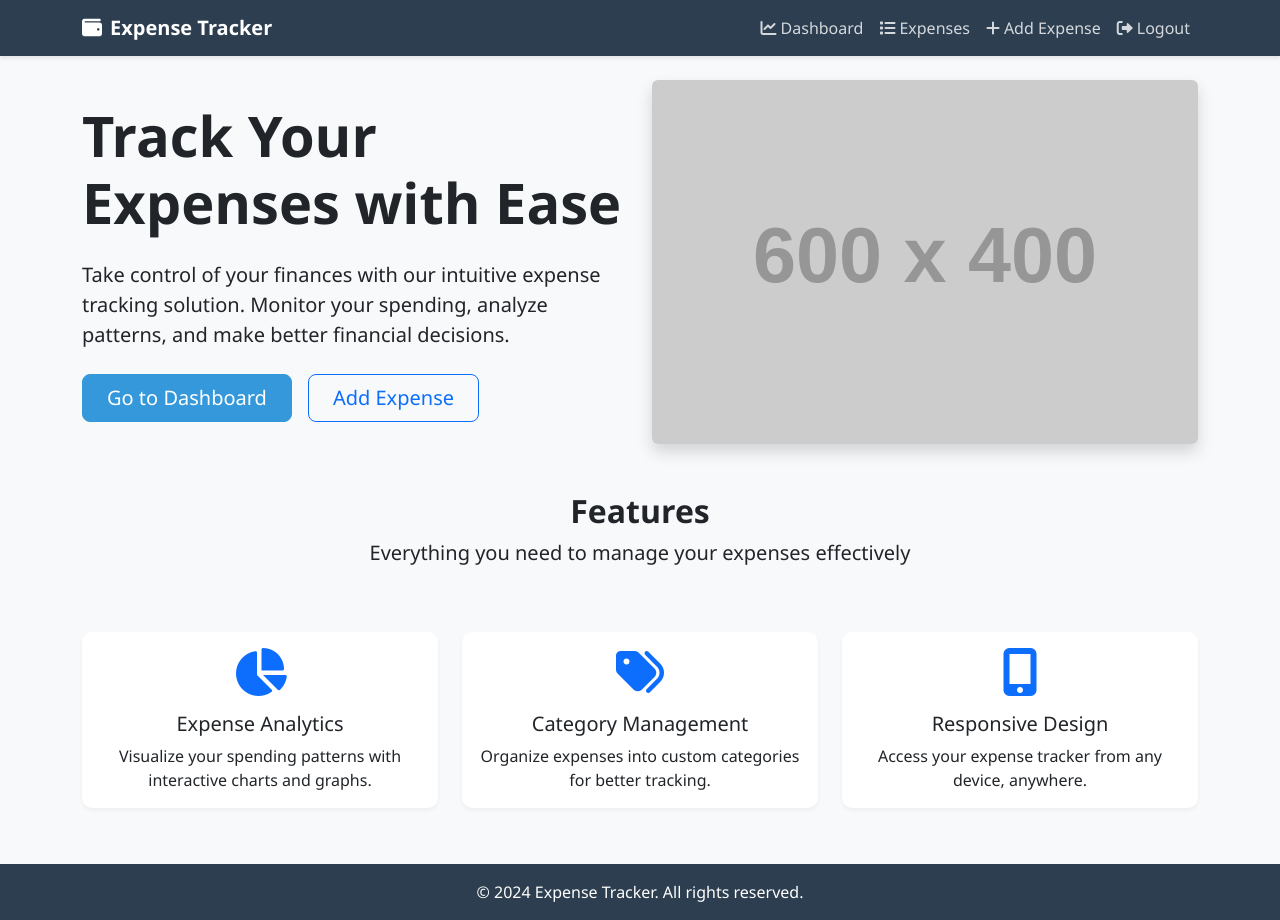
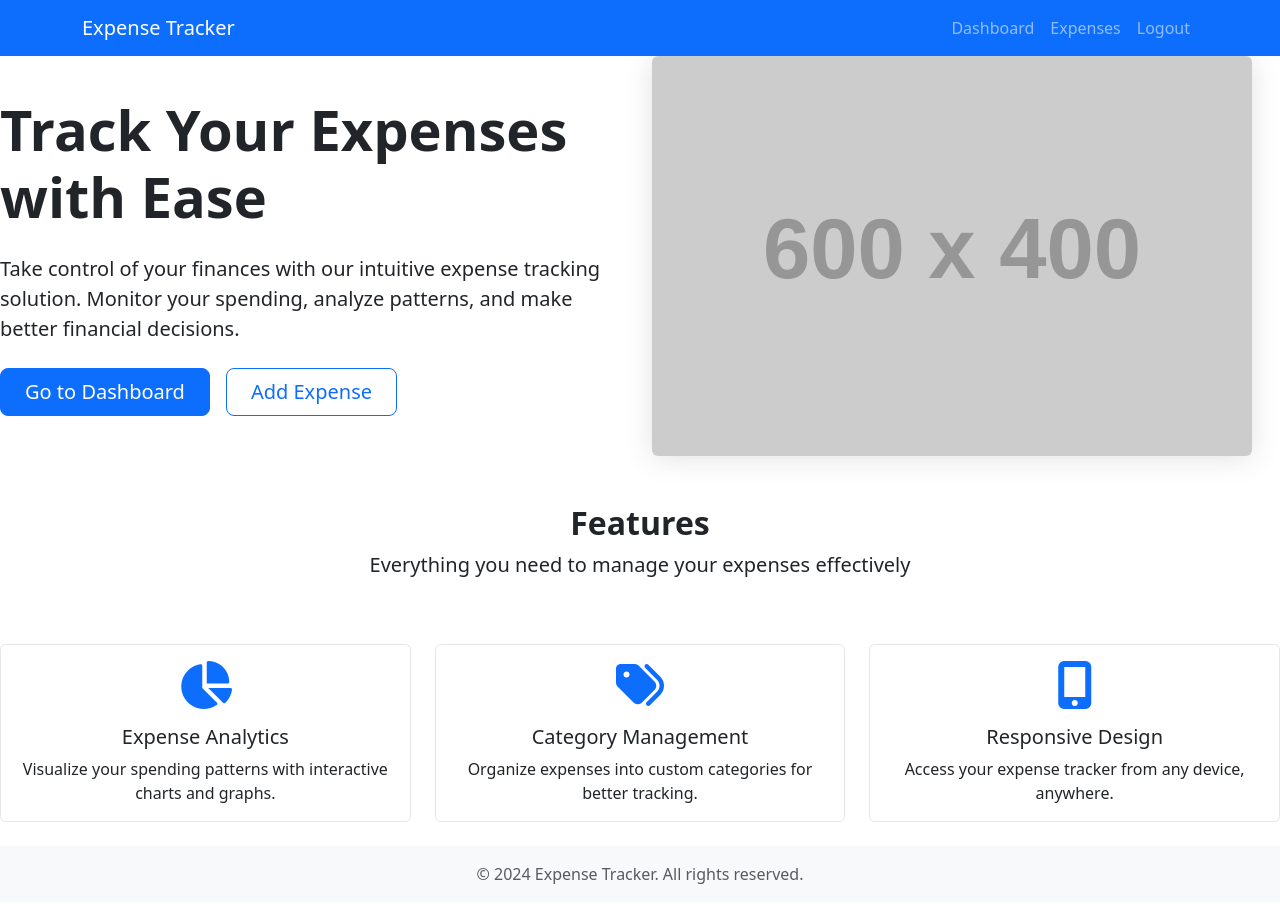
Before and after one commit to JacklineMacharia/Personal_Expense_Tracker, a Django app: page / in a window 1280 px wide. After the commit the page ends 884 px from the top, so only its background shows below. Run offline with Django 4.2, Linux system fonts and the light colour scheme; the visitor is signed in with stand-in values (Sample User, id 1); grey boxes labelled with a size stand in for pictures from a placeholder-image service; some libraries are stand-ins or nearby versions.

Commit message:
Enhanced dashboard with additional statistics and improved UI

```diff
--- a/expenses/views.py
+++ b/expenses/views.py
@@ -3,7 +3,7 @@ from django.contrib.auth.decorators import login_required
 from django.contrib.auth import login, logout, authenticate
 from django.contrib.auth.forms import UserCreationForm
 from django.contrib import messages
-from django.db.models import Sum
+from django.db.models import Sum, Avg, Count
 from django.db.models.functions import TruncMonth
 from datetime import datetime, timedelta
 from .models import Category, Expense
@@ -21,7 +21,7 @@ def dashboard(request):
     # Get user's expenses
     expenses = Expense.objects.filter(user=request.user)
 
-    # Calculate statistics
+    # Calculate basic statistics
     total_expenses = expenses.aggregate(total=Sum('amount'))['total'] or 0
     monthly_expenses = expenses.filter(
         date__year=datetime.now().year,
@@ -31,12 +31,12 @@ def dashboard(request):
     # Get recent expenses
     recent_expenses = expenses.order_by('-date')[:5]
 
-    # Get expenses by category for chart
+    # Get expenses by category for pie chart
     category_data = expenses.values('category__name').annotate(total=Sum('amount'))
     category_labels = [item['category__name'] for item in category_data]
     category_amounts = [float(item['total']) for item in category_data]
 
-    # Get monthly trend data
+    # Get monthly trend data for line chart
     monthly_data = expenses.annotate(
         month=TruncMonth('date')
     ).values('month').annotate(total=Sum('amount')).order_by('month')
@@ -44,16 +44,76 @@ def dashboard(request):
     monthly_labels = [item['month'].strftime('%B %Y') for item in monthly_data]
     monthly_amounts = [float(item['total']) for item in monthly_data]
 
+    # Calculate additional statistics
+    today = datetime.now().date()
+    week_ago = today - timedelta(days=7)
+    month_ago = today - timedelta(days=30)
+
+    weekly_expenses = expenses.filter(
+        date__gte=week_ago
+    ).aggregate(total=Sum('amount'))['total'] or 0
+
+    monthly_average = expenses.filter(
+        date__gte=month_ago
+    ).aggregate(avg=Avg('amount'))['avg'] or 0
+
+    # Get top spending categories
+    top_categories = expenses.values(
+        'category__name'
+    ).annotate(
+        total=Sum('amount'),
+        count=Count('id')
+    ).order_by('-total')[:5]
+
+    # Get spending trends
+    current_month = datetime.now().month
+    previous_month = current_month - 1 if current_month > 1 else 12
+
+    current_month_expenses = expenses.filter(
+        date__year=datetime.now().year,
+        date__month=current_month
+    ).aggregate(total=Sum('amount'))['total'] or 0
+
+    previous_month_expenses = expenses.filter(
+        date__year=datetime.now().year if current_month > 1 else datetime.now().year - 1,
+        date__month=previous_month
+    ).aggregate(total=Sum('amount'))['total'] or 0
+
+    # Calculate percentage change
+    if previous_month_expenses > 0:
+        percentage_change = ((current_month_expenses - previous_month_expenses) / previous_month_expenses) * 100
+    else:
+        percentage_change = 0
+
     context = {
+        # Basic statistics
         'total_expenses': total_expenses,
         'monthly_expenses': monthly_expenses,
         'total_categories': Category.objects.count(),
         'total_transactions': expenses.count(),
+
+        # Recent expenses
         'recent_expenses': recent_expenses,
+
+        # Chart data
         'category_labels': category_labels,
         'category_data': category_amounts,
         'monthly_labels': monthly_labels,
         'monthly_data': monthly_amounts,
+
+        # Additional statistics
+        'weekly_expenses': weekly_expenses,
+        'monthly_average': monthly_average,
+        'top_categories': top_categories,
+
+        # Spending trends
+        'current_month_expenses': current_month_expenses,
+        'previous_month_expenses': previous_month_expenses,
+        'percentage_change': percentage_change,
+
+        # Date ranges for filters
+        'week_ago': week_ago,
+        'month_ago': month_ago,
     }
     return render(request, 'dashboard.html', context)
 
--- a/templates/base.html
+++ b/templates/base.html
@@ -4,78 +4,58 @@
     <meta charset="UTF-8">
     <meta name="viewport" content="width=device-width, initial-scale=1.0">
     <title>{% block title %}Expense Tracker{% endblock %}</title>
-    <!-- Bootstrap 5 CSS -->
+    <!-- Bootstrap CSS -->
     <link href="https://cdn.jsdelivr.net/npm/bootstrap@5.3.0/dist/css/bootstrap.min.css" rel="stylesheet">
     <!-- Font Awesome -->
-    <link rel="stylesheet" href="https://cdnjs.cloudflare.com/ajax/libs/font-awesome/6.0.0/css/all.min.css">
+    <link href="https://cdnjs.cloudflare.com/ajax/libs/font-awesome/6.0.0/css/all.min.css" rel="stylesheet">
     <!-- Custom CSS -->
     <style>
-        :root {
-            --primary-color: #2c3e50;
-            --secondary-color: #3498db;
-            --accent-color: #e74c3c;
+        .border-left-primary {
+            border-left: 4px solid #4e73df !important;
         }
-
-        body {
-            font-family: 'Segoe UI', Tahoma, Geneva, Verdana, sans-serif;
-            background-color: #f8f9fa;
+        .border-left-success {
+            border-left: 4px solid #1cc88a !important;
         }
-
-        .navbar {
-            background-color: var(--primary-color);
-            box-shadow: 0 2px 4px rgba(0,0,0,0.1);
+        .border-left-info {
+            border-left: 4px solid #36b9cc !important;
         }
-
-        .navbar-brand {
-            font-weight: bold;
-            color: white !important;
+        .border-left-warning {
+            border-left: 4px solid #f6c23e !important;
         }
-
-        .nav-link {
-            color: rgba(255,255,255,0.8) !important;
-            transition: color 0.3s ease;
+        .text-gray-300 {
+            color: #dddfeb !important;
         }
-
-        .nav-link:hover {
-            color: white !important;
+        .text-gray-800 {
+            color: #5a5c69 !important;
         }
-
+        .text-xs {
+            font-size: .7rem;
+        }
         .card {
-            border: none;
-            border-radius: 10px;
-            box-shadow: 0 2px 4px rgba(0,0,0,0.05);
-            transition: transform 0.3s ease;
+            position: relative;
+            display: flex;
+            flex-direction: column;
+            min-width: 0;
+            word-wrap: break-word;
+            background-color: #fff;
+            background-clip: border-box;
+            border: 1px solid #e3e6f0;
+            border-radius: 0.35rem;
         }
-
-        .card:hover {
-            transform: translateY(-5px);
+        .card-header {
+            background-color: #f8f9fc;
+            border-bottom: 1px solid #e3e6f0;
         }
-
-        .btn-primary {
-            background-color: var(--secondary-color);
-            border-color: var(--secondary-color);
-        }
-
-        .btn-primary:hover {
-            background-color: #2980b9;
-            border-color: #2980b9;
-        }
-
-        .footer {
-            background-color: var(--primary-color);
-            color: white;
-            padding: 1rem 0;
-            margin-top: 2rem;
+        .shadow {
+            box-shadow: 0 .15rem 1.75rem 0 rgba(58,59,69,.15) !important;
         }
     </style>
 </head>
 <body>
     <!-- Navigation -->
-    <nav class="navbar navbar-expand-lg navbar-dark mb-4">
+    <nav class="navbar navbar-expand-lg navbar-dark bg-primary">
         <div class="container">
-            <a class="navbar-brand" href="{% url 'home' %}">
-                <i class="fas fa-wallet me-2"></i>Expense Tracker
-            </a>
+            <a class="navbar-brand" href="{% url 'home' %}">Expense Tracker</a>
             <button class="navbar-toggler" type="button" data-bs-toggle="collapse" data-bs-target="#navbarNav">
                 <span class="navbar-toggler-icon"></span>
             </button>
@@ -83,35 +63,20 @@
                 <ul class="navbar-nav ms-auto">
                     {% if user.is_authenticated %}
                         <li class="nav-item">
-                            <a class="nav-link" href="{% url 'dashboard' %}">
-                                <i class="fas fa-chart-line me-1"></i>Dashboard
-                            </a>
+                            <a class="nav-link" href="{% url 'dashboard' %}">Dashboard</a>
                         </li>
                         <li class="nav-item">
-                            <a class="nav-link" href="{% url 'expense_list' %}">
-                                <i class="fas fa-list me-1"></i>Expenses
-                            </a>
+                            <a class="nav-link" href="{% url 'expense_list' %}">Expenses</a>
                         </li>
                         <li class="nav-item">
-                            <a class="nav-link" href="{% url 'expense_create' %}">
-                                <i class="fas fa-plus me-1"></i>Add Expense
-                            </a>
-                        </li>
-                        <li class="nav-item">
-                            <a class="nav-link" href="{% url 'logout' %}">
-                                <i class="fas fa-sign-out-alt me-1"></i>Logout
-                            </a>
+                            <a class="nav-link" href="{% url 'logout' %}">Logout</a>
                         </li>
                     {% else %}
                         <li class="nav-item">
-                            <a class="nav-link" href="{% url 'login' %}">
-                                <i class="fas fa-sign-in-alt me-1"></i>Login
-                            </a>
+                            <a class="nav-link" href="{% url 'login' %}">Login</a>
                         </li>
                         <li class="nav-item">
-                            <a class="nav-link" href="{% url 'register' %}">
-                                <i class="fas fa-user-plus me-1"></i>Register
-                            </a>
+                            <a class="nav-link" href="{% url 'register' %}">Register</a>
                         </li>
                     {% endif %}
                 </ul>
@@ -119,31 +84,31 @@
         </div>
     </nav>
 
-    <!-- Main Content -->
-    <div class="container mb-4">
+    <!-- Messages -->
     {% if messages %}
+    <div class="container mt-3">
         {% for message in messages %}
-                <div class="alert alert-{{ message.tags }} alert-dismissible fade show" role="alert">
+        <div class="alert alert-{{ message.tags }} alert-dismissible fade show">
             {{ message }}
             <button type="button" class="btn-close" data-bs-dismiss="alert"></button>
         </div>
         {% endfor %}
+    </div>
     {% endif %}
 
+    <!-- Main Content -->
     {% block content %}
     {% endblock %}
-    </div>
 
     <!-- Footer -->
-    <footer class="footer">
+    <footer class="footer mt-auto py-3 bg-light">
         <div class="container text-center">
-            <p class="mb-0">&copy; 2024 Expense Tracker. All rights reserved.</p>
+            <span class="text-muted">© 2024 Expense Tracker. All rights reserved.</span>
         </div>
     </footer>
 
-    <!-- Bootstrap 5 JS Bundle -->
+    <!-- Bootstrap JS -->
     <script src="https://cdn.jsdelivr.net/npm/bootstrap@5.3.0/dist/js/bootstrap.bundle.min.js"></script>
-    <!-- Custom JS -->
     {% block extra_js %}{% endblock %}
 </body>
 </html>
```
Also changed, not shown: templates/dashboard.html (+160 -76 lines). Lines whose indentation alone changed are shown as unchanged.
